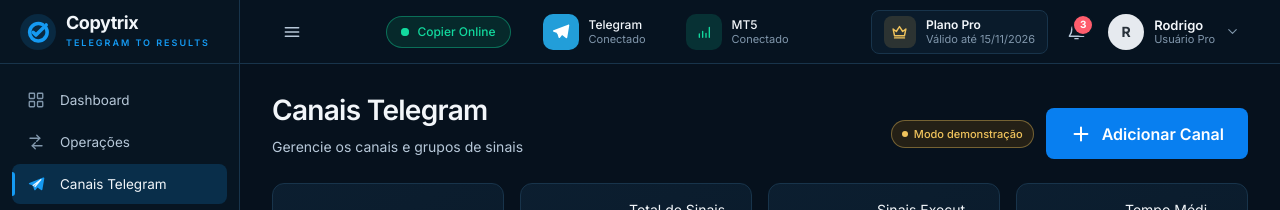
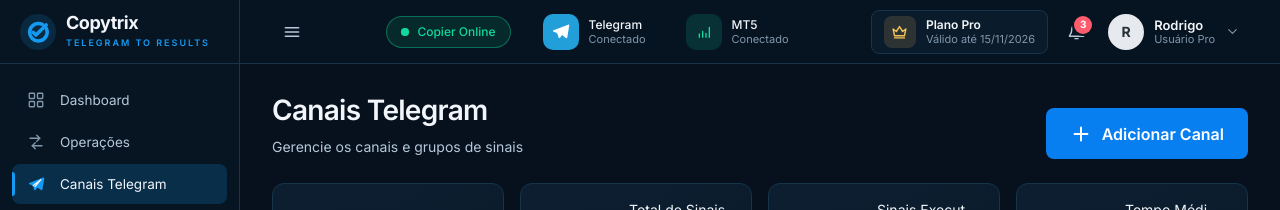
Before and after one commit to rodrigonvest/frontend, a Next.js app: page /connectors in a window 1280 px wide. Shown: the top 210 px of the page. Built offline with nearby package versions, Linux system fonts and the light colour scheme; no server answers.

Commit message:
Remove badge de modo demonstração da página Canais Telegram

```diff
--- a/components/channels/ChannelsView.tsx
+++ b/components/channels/ChannelsView.tsx
@@ -288,22 +288,10 @@ export default function ChannelsView({ data }: { data: ChannelsResponse }) {
         title="Canais Telegram"
         description="Gerencie os canais e grupos de sinais"
         actions={
-          <>
-            {data.source === "demo" && (
-              <span
-                role="status"
-                title="API do Copytrix indisponível — exibindo dados de demonstração"
-                className="mr-1 inline-flex h-7 items-center gap-1.5 rounded-full border border-warning/40 bg-warning-soft/60 px-2.5 text-[11px] font-medium text-warning"
-              >
-                <span aria-hidden className="size-1.5 rounded-full bg-warning" />
-                Modo demonstração
-              </span>
-            )}
-            <Button variant="primary" className="h-[51px] gap-2.5 rounded-lg px-6 text-[16px] font-semibold">
-              <Icon name="plus" size={22} stroke={2.2} />
-              Adicionar Canal
-            </Button>
-          </>
+          <Button variant="primary" className="h-[51px] gap-2.5 rounded-lg px-6 text-[16px] font-semibold">
+            <Icon name="plus" size={22} stroke={2.2} />
+            Adicionar Canal
+          </Button>
         }
       />
 
```
